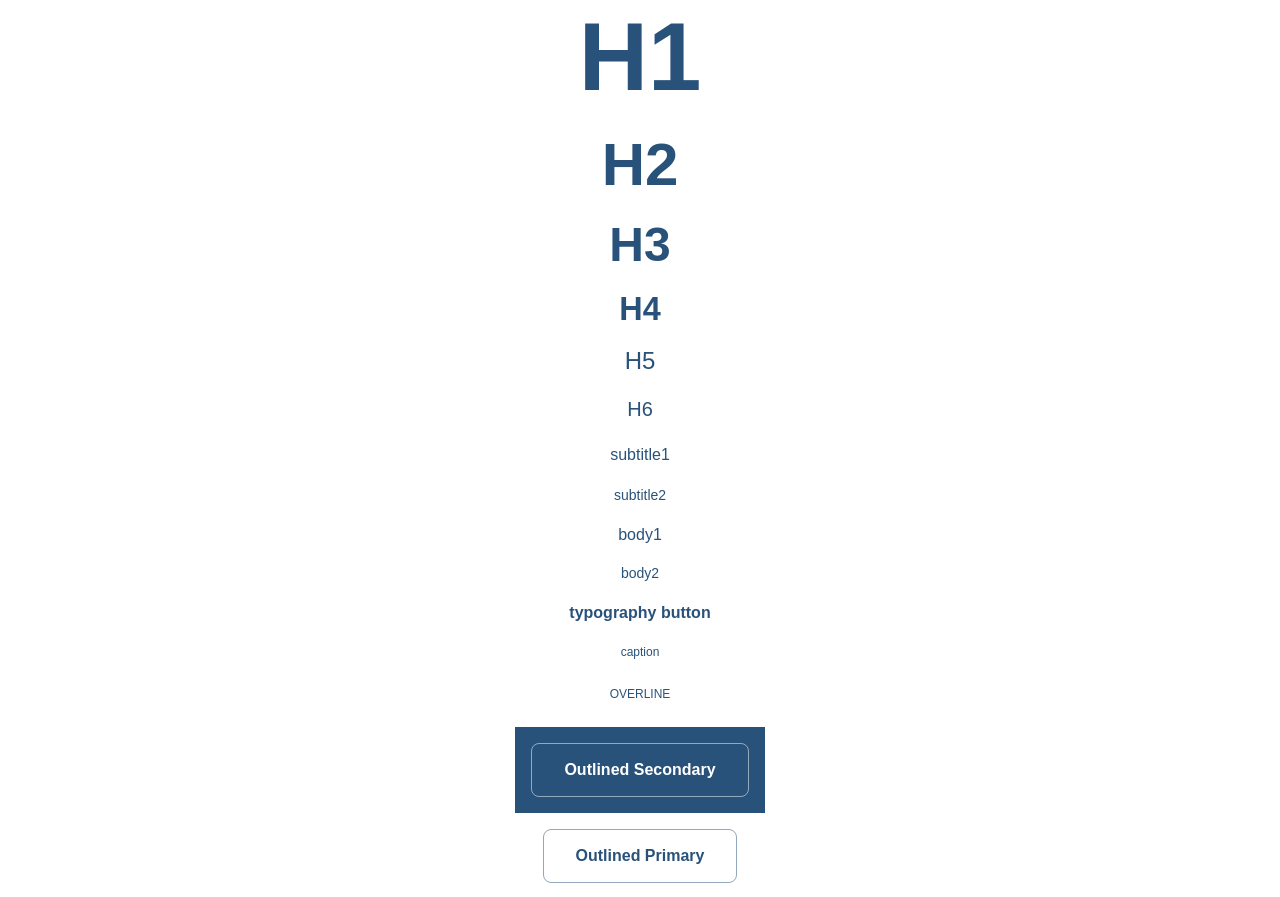
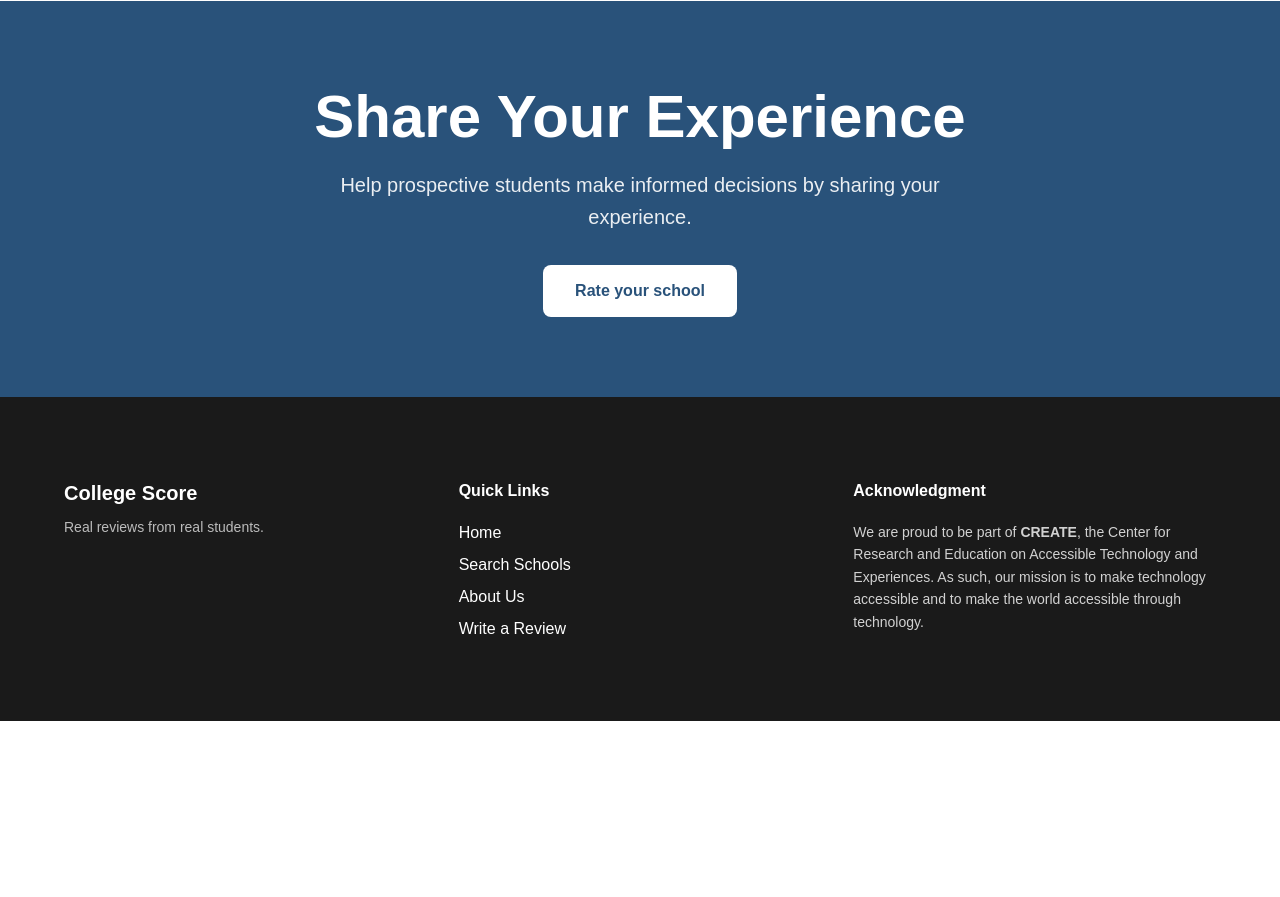
Before and after one commit to collegescore/frontend, a Next.js app: page / in a window 1280 px wide. Shown: the part 580-1477 px from the top of the page. After the commit the page ends 1301 px from the top, so only its background shows below. Built offline with nearby package versions, Linux system fonts and the light colour scheme; what @mui/material-nextjs would draw is missing.

Commit message:
delete filler from homepage

```diff
--- a/src/app/page.tsx
+++ b/src/app/page.tsx
@@ -8,66 +8,6 @@ function App() {
     <>
       <main>
         <HeroSection />
-        {/*replace this with routes later */}
-        <Container component="section">
-          <Stack alignItems={"center"} gap={2}>
-            <Typography variant="h1" color="primary" textTransform="uppercase">
-              H1
-            </Typography>
-            <Typography variant="h2" color="primary">
-              H2
-            </Typography>
-            <Typography variant="h3" color="primary">
-              H3
-            </Typography>
-            <Typography variant="h4" color="primary">
-              H4
-            </Typography>
-            <Typography variant="h5" color="primary">
-              H5
-            </Typography>
-            <Typography variant="h6" color="primary">
-              H6
-            </Typography>
-            <Typography variant="subtitle1" color="primary">
-              subtitle1
-            </Typography>
-            <Typography variant="subtitle2" color="primary">
-              subtitle2
-            </Typography>
-            <Typography variant="body1" color="primary">
-              body1
-            </Typography>
-            <Typography variant="body2" color="primary">
-              body2
-            </Typography>
-            <Typography variant="button" color="primary">
-              typography button
-            </Typography>
-            <Typography variant="caption" color="primary">
-              caption
-            </Typography>
-            <Typography variant="overline" color="primary">
-              overline
-            </Typography>
-            <Box bgcolor="primary.main" p={2}>
-              <Button variant="outlined" color="secondary">
-                Outlined Secondary
-              </Button>
-            </Box>
-            <Button variant="outlined" color="primary">
-              Outlined Primary
-            </Button>
-            <Button variant="contained" color="primary">
-              Contained Primary
-            </Button>
-            <Box bgcolor="primary.main" p={2}>
-              <Button variant="contained" color="secondary">
-                Contained Secondary
-              </Button>
-            </Box>
-          </Stack>
-        </Container>
         <CTASection />
       </main>
     </>
```
